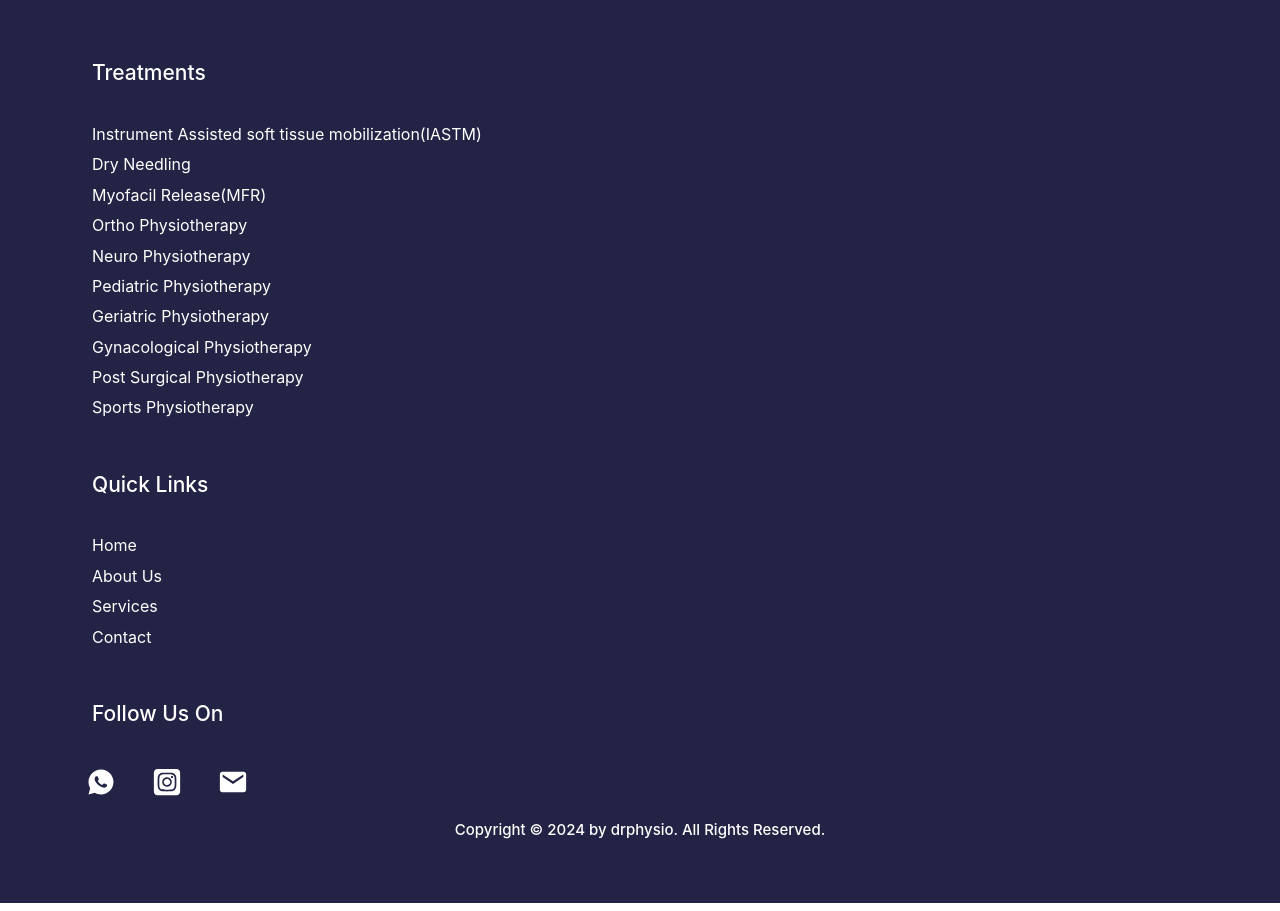
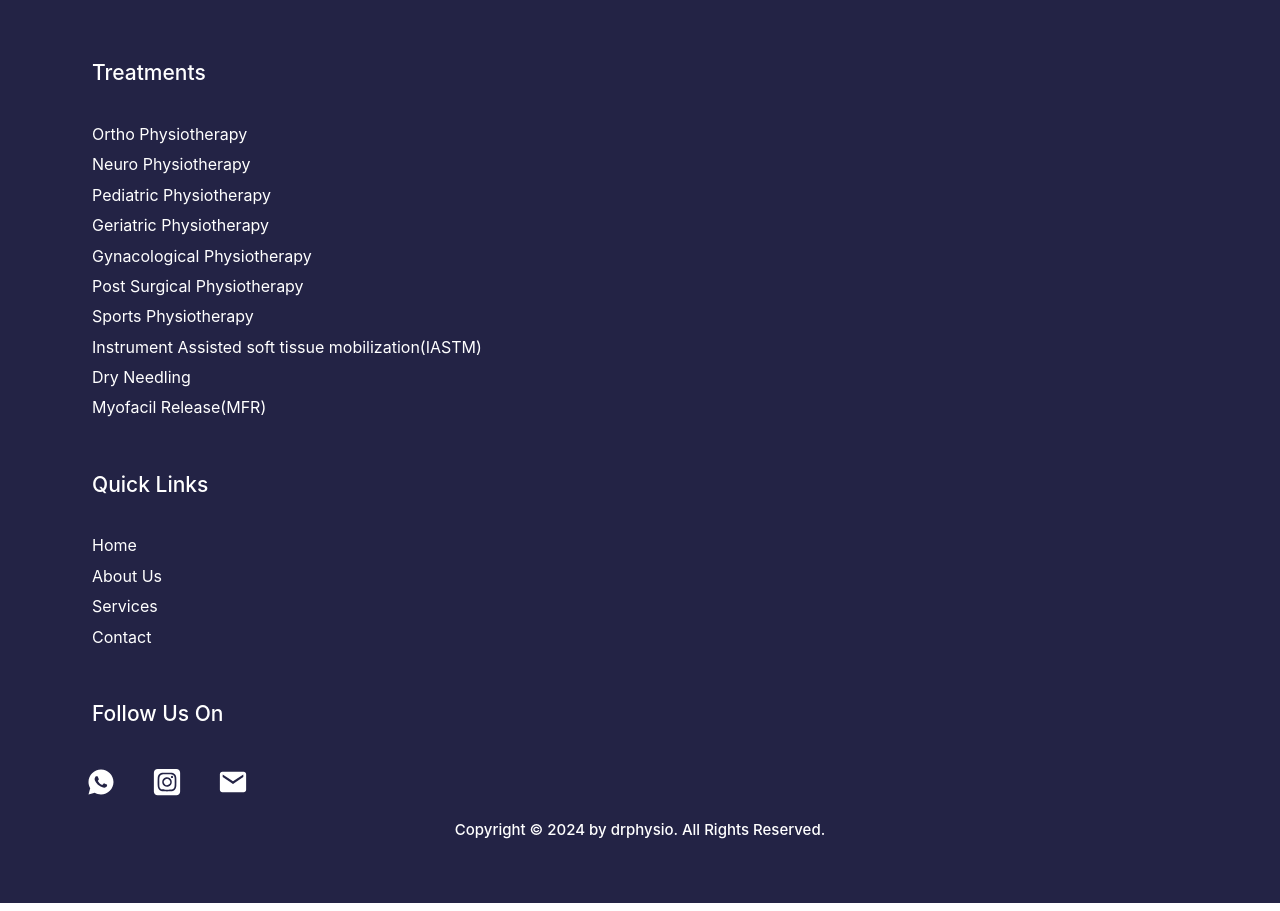
Before and after one commit to nihalavk/drphysio-first, a React (Create React App) app: page / in a window 1280 px wide. Shown: the part 6204-7115 px from the top of the page. Built offline with nearby package versions, Linux system fonts and the light colour scheme.

Commit message:
footerChange

```diff
--- a/src/dr.physio/Footer.jsx
+++ b/src/dr.physio/Footer.jsx
@@ -29,9 +29,6 @@ function Footer() {
               <div className="foot2-head">Treatments</div>
               <div className="foot2-list" >
                 <ul>
-                  <li >Instrument Assisted soft tissue mobilization(IASTM)</li>
-                  <li>Dry Needling</li>
-                  <li>Myofacil Release(MFR)</li>
                   <li>Ortho Physiotherapy</li>
                   <li>Neuro Physiotherapy</li>
                   <li>Pediatric Physiotherapy</li>
@@ -39,6 +36,9 @@ function Footer() {
                   <li>Gynacological Physiotherapy</li>
                   <li>Post Surgical Physiotherapy</li>
                   <li>Sports Physiotherapy</li>
+                  <li>Instrument Assisted soft tissue mobilization(IASTM)</li>
+                  <li>Dry Needling</li>
+                  <li>Myofacil Release(MFR)</li>
                 </ul>
               </div>
             </div>
```
